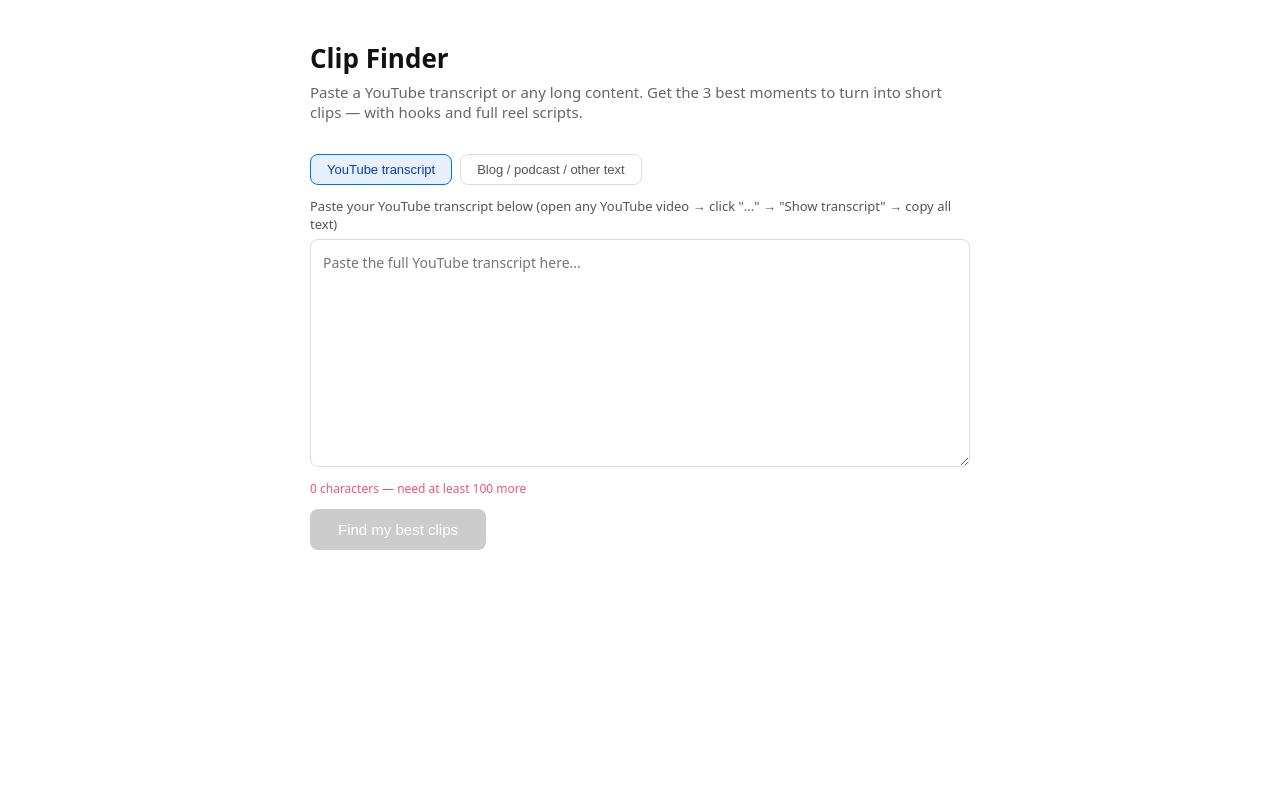
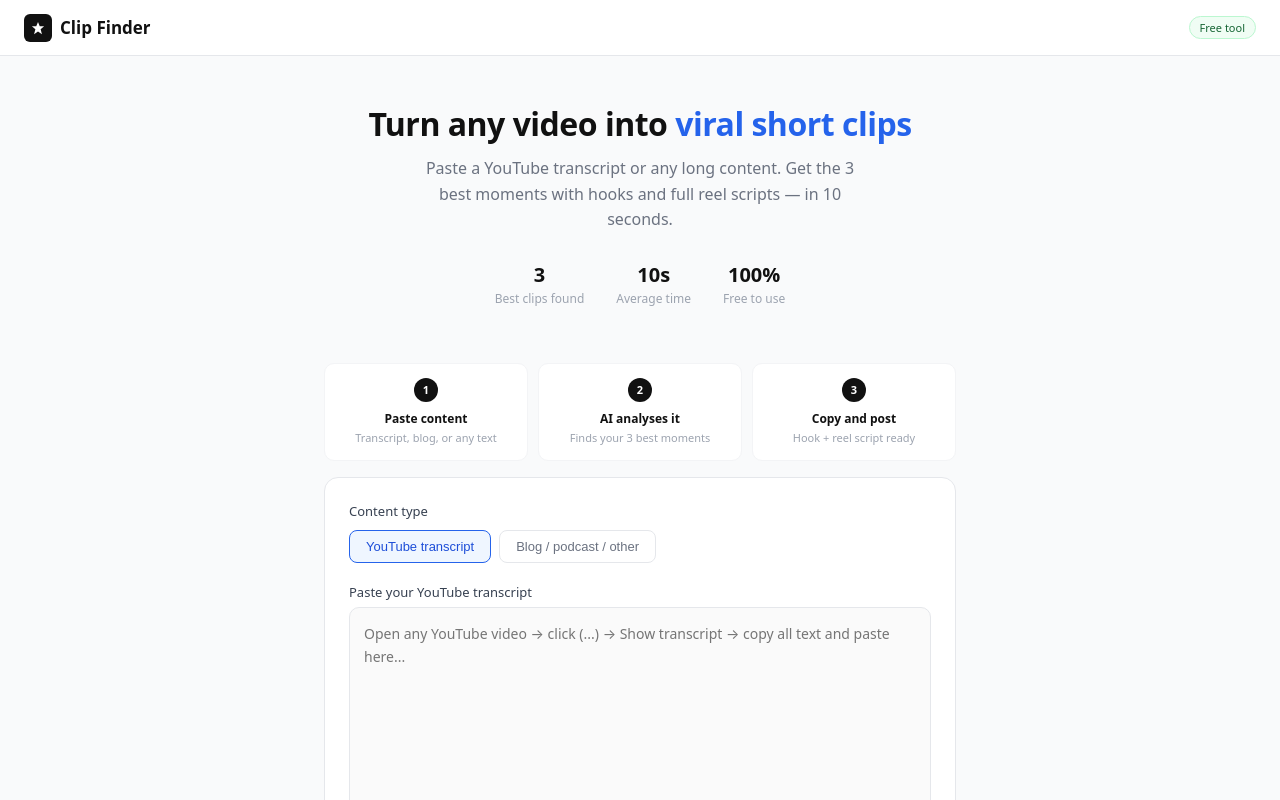
Before and after one commit to venkatbonala/clip-finder, a Next.js app: page / in a window 1280 px wide. Shown: the top 800 px of the page. Built offline with nearby package versions, Linux system fonts and the light colour scheme.

Commit message:
new professional UI

```diff
--- a/pages/index.tsx
+++ b/pages/index.tsx
@@ -4,7 +4,7 @@ import Head from 'next/head';
 export default function Home() {
   const [content, setContent] = useState('');
   const [contentType, setContentType] = useState('transcript');
-  const [results, setResults] = useState(null);
+  const [results, setResults] = useState<any>(null);
   const [loading, setLoading] = useState(false);
   const [error, setError] = useState('');
   const [copied, setCopied] = useState('');
@@ -14,140 +14,150 @@ export default function Home() {
     setLoading(true);
     setError('');
     setResults(null);
-
     try {
       const res = await fetch('/api/analyze', {
         method: 'POST',
         headers: { 'Content-Type': 'application/json' },
         body: JSON.stringify({ content, contentType }),
       });
-
       const data = await res.json();
-
-      if (!res.ok) {
-        setError(data.error || 'Something went wrong.');
-      } else {
-        setResults(data);
-      }
-    } catch (err) {
+      if (!res.ok) setError(data.error || 'Something went wrong.');
+      else setResults(data);
+    } catch {
       setError('Network error. Make sure the server is running.');
     } finally {
       setLoading(false);
     }
   }
 
-  function copyText(text, key) {
+  function copyText(text: string, key: string) {
     navigator.clipboard.writeText(text);
     setCopied(key);
     setTimeout(() => setCopied(''), 2000);
   }
 
-  const s = {
-    wrap: { maxWidth: '700px', margin: '0 auto', padding: '40px 20px', fontFamily: 'system-ui, sans-serif' },
-    h1: { fontSize: '26px', fontWeight: '600', marginBottom: '6px', color: '#111' },
-    sub: { color: '#666', fontSize: '15px', marginBottom: '32px' },
-    toggleWrap: { display: 'flex', gap: '8px', marginBottom: '12px' },
-    toggleBtn: (active) => ({
-      padding: '7px 16px', borderRadius: '8px', border: '1px solid',
-      borderColor: active ? '#0070f3' : '#ddd',
-      background: active ? '#e8f0fe' : 'white',
-      color: active ? '#0040c1' : '#555',
-      fontWeight: active ? '500' : '400',
-      cursor: 'pointer', fontSize: '13px'
-    }),
-    label: { fontSize: '13px', color: '#555', marginBottom: '6px', display: 'block' },
-    textarea: { width: '100%', padding: '12px', fontSize: '14px', border: '1px solid #ddd', borderRadius: '8px', resize: 'vertical', fontFamily: 'inherit', lineHeight: '1.6' },
-    btn: (disabled) => ({ marginTop: '12px', padding: '12px 28px', background: disabled ? '#ccc' : '#0070f3', color: 'white', border: 'none', borderRadius: '8px', fontSize: '15px', cursor: disabled ? 'not-allowed' : 'pointer', fontWeight: '500' }),
-    errBox: { marginTop: '20px', padding: '12px 16px', background: '#fff0f0', border: '1px solid #fcc', borderRadius: '8px', color: '#c00', fontSize: '14px' },
-    clipCard: { border: '1px solid #e5e7eb', borderRadius: '12px', padding: '20px', marginBottom: '20px', background: 'white' },
-    clipNum: { fontSize: '12px', fontWeight: '600', color: '#0070f3', textTransform: 'uppercase', letterSpacing: '0.05em', marginBottom: '4px' },
-    timestamp: { fontSize: '13px', color: '#888', marginBottom: '12px' },
-    sectionLabel: { fontSize: '11px', fontWeight: '600', textTransform: 'uppercase', letterSpacing: '0.06em', color: '#999', marginBottom: '4px', marginTop: '14px' },
-    hookText: { fontSize: '16px', fontWeight: '500', color: '#111', lineHeight: '1.5', marginBottom: '4px' },
-    whyText: { fontSize: '13px', color: '#666', fontStyle: 'italic', marginBottom: '4px' },
-    scriptBox: { background: '#f8f9fa', border: '1px solid #eee', borderRadius: '8px', padding: '14px', fontSize: '14px', color: '#333', lineHeight: '1.75', whiteSpace: 'pre-wrap' },
-    copyBtn: (active) => ({ marginTop: '8px', padding: '5px 14px', fontSize: '12px', border: '1px solid #ddd', borderRadius: '6px', cursor: 'pointer', background: active ? '#f0fff4' : 'white', color: active ? '#27500A' : '#555' }),
-    resultHeader: { fontSize: '18px', fontWeight: '600', color: '#111', marginBottom: '4px' },
-    resultSub: { fontSize: '13px', color: '#888', marginBottom: '20px' },
-  };
-
   return (
     <>
       <Head>
-        <title>Clip Finder — Turn long videos into viral short clips</title>
-        <meta name="description" content="Paste any transcript or text. Get the 3 best clip moments with hooks and full reel scripts." />
+        <title>Clip Finder — Turn any video into viral short clips</title>
+        <meta name="description" content="Paste a YouTube transcript. Get the 3 best clip moments with hooks and full reel scripts in 10 seconds." />
+        <style>{`
+          * { box-sizing: border-box; margin: 0; padding: 0; }
+          body { font-family: system-ui, -apple-system, sans-serif; background: #f9fafb; color: #111; }
+          textarea:focus { outline: none; border-color: #2563eb !important; background: #fff !important; }
+          button:hover { opacity: 0.85; }
+        `}</style>
       </Head>
 
-      <main style={s.wrap}>
-        <h1 style={s.h1}>Clip Finder</h1>
-        <p style={s.sub}>Paste a YouTube transcript or any long content. Get the 3 best moments to turn into short clips — with hooks and full reel scripts.</p>
+      <nav style={{ background: '#fff', borderBottom: '1px solid #e5e7eb', padding: '0 24px', height: '56px', display: 'flex', alignItems: 'center', justifyContent: 'space-between' }}>
+        <div style={{ fontSize: '17px', fontWeight: 700, color: '#111', display: 'flex', alignItems: 'center', gap: '8px' }}>
+          <div style={{ width: '28px', height: '28px', background: '#111', borderRadius: '6px', display: 'flex', alignItems: 'center', justifyContent: 'center' }}>
+            <svg width="14" height="14" viewBox="0 0 16 16" fill="white"><path d="M8 1L10 6H15L11 9.5L12.5 15L8 12L3.5 15L5 9.5L1 6H6L8 1Z"/></svg>
+          </div>
+          Clip Finder
+        </div>
+        <div style={{ fontSize: '11px', fontWeight: 500, padding: '3px 10px', borderRadius: '20px', background: '#f0fdf4', color: '#166534', border: '1px solid #bbf7d0' }}>Free tool</div>
+      </nav>
 
-        <form onSubmit={handleSubmit}>
-          <div style={s.toggleWrap}>
-            <button type="button" style={s.toggleBtn(contentType === 'transcript')} onClick={() => setContentType('transcript')}>
-              YouTube transcript
-            </button>
-            <button type="button" style={s.toggleBtn(contentType === 'general')} onClick={() => setContentType('general')}>
-              Blog / podcast / other text
-            </button>
+      <div style={{ padding: '48px 24px 24px', maxWidth: '680px', margin: '0 auto', textAlign: 'center' }}>
+        <h1 style={{ fontSize: '32px', fontWeight: 700, color: '#111', lineHeight: 1.25, marginBottom: '12px', letterSpacing: '-0.5px' }}>
+          Turn any video into <span style={{ color: '#2563eb' }}>viral short clips</span>
+        </h1>
+        <p style={{ fontSize: '16px', color: '#6b7280', lineHeight: 1.6, maxWidth: '460px', margin: '0 auto 28px' }}>
+          Paste a YouTube transcript or any long content. Get the 3 best moments with hooks and full reel scripts — in 10 seconds.
+        </p>
+        <div style={{ display: 'flex', justifyContent: 'center', gap: '32px', marginBottom: '32px' }}>
+          {[['3', 'Best clips found'], ['10s', 'Average time'], ['100%', 'Free to use']].map(([num, label]) => (
+            <div key={label} style={{ textAlign: 'center' }}>
+              <div style={{ fontSize: '20px', fontWeight: 700, color: '#111' }}>{num}</div>
+              <div style={{ fontSize: '12px', color: '#9ca3af', marginTop: '2px' }}>{label}</div>
+            </div>
+          ))}
+        </div>
+      </div>
+
+      <div style={{ maxWidth: '680px', margin: '0 auto', padding: '0 24px 60px' }}>
+
+        <div style={{ display: 'grid', gridTemplateColumns: 'repeat(3,1fr)', gap: '10px', marginBottom: '16px' }}>
+          {[['1', 'Paste content', 'Transcript, blog, or any text'], ['2', 'AI analyses it', 'Finds your 3 best moments'], ['3', 'Copy and post', 'Hook + reel script ready']].map(([n, t, d]) => (
+            <div key={n} style={{ background: '#fff', border: '1px solid #f3f4f6', borderRadius: '10px', padding: '14px', textAlign: 'center' }}>
+              <div style={{ width: '24px', height: '24px', background: '#111', color: '#fff', borderRadius: '50%', fontSize: '11px', fontWeight: 700, display: 'flex', alignItems: 'center', justifyContent: 'center', margin: '0 auto 8px' }}>{n}</div>
+              <div style={{ fontSize: '12px', fontWeight: 600, color: '#111', marginBottom: '3px' }}>{t}</div>
+              <div style={{ fontSize: '11px', color: '#9ca3af', lineHeight: 1.5 }}>{d}</div>
+            </div>
+          ))}
+        </div>
+
+        <div style={{ background: '#fff', border: '1px solid #e5e7eb', borderRadius: '14px', padding: '24px', marginBottom: '16px' }}>
+          <div style={{ fontSize: '13px', fontWeight: 500, color: '#374151', marginBottom: '10px' }}>Content type</div>
+          <div style={{ display: 'flex', gap: '8px', marginBottom: '20px' }}>
+            {['transcript', 'general'].map(type => (
+              <button key={type} onClick={() => setContentType(type)} style={{ padding: '8px 16px', borderRadius: '8px', border: `1.5px solid ${contentType === type ? '#2563eb' : '#e5e7eb'}`, fontSize: '13px', fontWeight: 500, cursor: 'pointer', background: contentType === type ? '#eff6ff' : '#fff', color: contentType === type ? '#1d4ed8' : '#6b7280' }}>
+                {type === 'transcript' ? 'YouTube transcript' : 'Blog / podcast / other'}
+              </button>
+            ))}
           </div>
 
-          <label style={s.label}>
-            {contentType === 'transcript'
-              ? 'Paste your YouTube transcript below (open any YouTube video → click "..." → "Show transcript" → copy all text)'
-              : 'Paste your blog post, podcast notes, or any long-form content below'}
-          </label>
-
+          <div style={{ fontSize: '13px', fontWeight: 500, color: '#374151', marginBottom: '6px' }}>
+            {contentType === 'transcript' ? 'Paste your YouTube transcript' : 'Paste your long-form content'}
+          </div>
           <textarea
             value={content}
             onChange={e => setContent(e.target.value)}
-            placeholder={contentType === 'transcript'
-              ? "Paste the full YouTube transcript here..."
-              : "Paste your blog post, article, podcast notes, or any long content here..."}
-            rows={9}
-            style={s.textarea}
+            rows={8}
+            placeholder={contentType === 'transcript' ? 'Open any YouTube video → click (...) → Show transcript → copy all text and paste here...' : 'Paste your blog post, podcast notes, or any long content here...'}
+            style={{ width: '100%', padding: '14px', fontSize: '14px', border: '1.5px solid #e5e7eb', borderRadius: '10px', resize: 'vertical', fontFamily: 'inherit', lineHeight: 1.65, color: '#111', background: '#fafafa', minHeight: '160px' }}
           />
-
-          <div style={{ marginTop: '8px', fontSize: '12px', color: content.length < 100 ? '#e57' : '#999' }}>
-            {content.length} characters {content.length < 100 ? `— need at least ${100 - content.length} more` : '— ready'}
+          <div style={{ fontSize: '12px', marginTop: '6px', marginBottom: '16px', color: content.length < 100 ? '#ef4444' : '#16a34a' }}>
+            {content.length} characters {content.length < 100 ? `— need ${100 - content.length} more to continue` : '— ready to go'}
           </div>
 
-          <button type="submit" disabled={loading || content.length < 100} style={s.btn(loading || content.length < 100)}>
+          <button onClick={handleSubmit} disabled={loading || content.length < 100} style={{ width: '100%', padding: '14px', background: loading || content.length < 100 ? '#d1d5db' : '#111', color: '#fff', border: 'none', borderRadius: '10px', fontSize: '15px', fontWeight: 600, cursor: loading || content.length < 100 ? 'not-allowed' : 'pointer', display: 'flex', alignItems: 'center', justifyContent: 'center', gap: '8px' }}>
             {loading ? 'Finding best clips...' : 'Find my best clips'}
           </button>
-        </form>
+        </div>
 
-        {error && <div style={s.errBox}>{error}</div>}
+        {error && <div style={{ background: '#fef2f2', border: '1px solid #fecaca', borderRadius: '10px', padding: '14px 16px', fontSize: '14px', color: '#dc2626', marginBottom: '16px' }}>{error}</div>}
 
         {results && (
-          <div style={{ marginTop: '40px' }}>
-            <p style={s.resultHeader}>Your 3 best clip moments</p>
-            <p style={s.resultSub}>Copy the hook and script for each clip. Use them in CapCut, Instagram Reels, or TikTok.</p>
+          <div style={{ background: '#fff', border: '1px solid #e5e7eb', borderRadius: '14px', padding: '24px' }}>
+            <div style={{ marginBottom: '20px', paddingBottom: '16px', borderBottom: '1px solid #f3f4f6' }}>
+              <div style={{ fontSize: '17px', fontWeight: 700, color: '#111' }}>Your 3 best clip moments</div>
+              <div style={{ fontSize: '13px', color: '#9ca3af', marginTop: '3px' }}>Copy the hook and script — paste into CapCut or record on camera</div>
+            </div>
 
-            {results.clips.map((clip, i) => (
-              <div key={i} style={s.clipCard}>
-                <div style={s.clipNum}>Clip {clip.clipNumber}</div>
-                <div style={s.timestamp}>Suggested timestamp: {clip.timestamp}</div>
+            {results.clips.map((clip: any, i: number) => (
+              <div key={i} style={{ border: '1px solid #e5e7eb', borderRadius: '12px', overflow: 'hidden', marginBottom: '14px' }}>
+                <div style={{ padding: '14px 16px', background: '#f9fafb', borderBottom: '1px solid #f3f4f6', display: 'flex', alignItems: 'center', gap: '10px' }}>
+                  <div style={{ width: '26px', height: '26px', background: '#111', color: '#fff', borderRadius: '6px', fontSize: '11px', fontWeight: 700, display: 'flex', alignItems: 'center', justifyContent: 'center', flexShrink: 0 }}>{clip.clipNumber}</div>
+                  <div>
+                    <div style={{ fontSize: '13px', fontWeight: 600, color: '#111' }}>Clip {clip.clipNumber}</div>
+                    <div style={{ fontSize: '11px', color: '#9ca3af', marginTop: '1px' }}>Suggested timestamp: {clip.timestamp}</div>
+                  </div>
+                </div>
+                <div style={{ padding: '16px' }}>
+                  <div style={{ fontSize: '10px', fontWeight: 700, textTransform: 'uppercase', letterSpacing: '.08em', color: '#9ca3af', marginBottom: '6px' }}>Hook — first line of your reel</div>
+                  <div style={{ fontSize: '15px', fontWeight: 600, color: '#111', lineHeight: 1.5, marginBottom: '12px', padding: '12px', background: '#fffbeb', border: '1px solid #fef3c7', borderRadius: '8px' }}>{clip.hook}</div>
 
-                <div style={s.sectionLabel}>Hook — first line of your reel</div>
-                <div style={s.hookText}>{clip.hook}</div>
-                <button style={s.copyBtn(copied === `hook-${i}`)} onClick={() => copyText(clip.hook, `hook-${i}`)}>
-                  {copied === `hook-${i}` ? 'Copied!' : 'Copy hook'}
-                </button>
+                  <div style={{ fontSize: '10px', fontWeight: 700, textTransform: 'uppercase', letterSpacing: '.08em', color: '#9ca3af', marginBottom: '6px' }}>Why this works</div>
+                  <div style={{ fontSize: '13px', color: '#6b7280', marginBottom: '14px', fontStyle: 'italic', paddingLeft: '10px', borderLeft: '2px solid #e5e7eb' }}>{clip.whyItWorks}</div>
 
-                <div style={s.sectionLabel}>Why this clip works</div>
-                <div style={s.whyText}>{clip.whyItWorks}</div>
+                  <div style={{ fontSize: '10px', fontWeight: 700, textTransform: 'uppercase', letterSpacing: '.08em', color: '#9ca3af', marginBottom: '6px' }}>Full reel script — read this on camera</div>
+                  <div style={{ background: '#f9fafb', border: '1px solid #f3f4f6', borderRadius: '8px', padding: '14px', fontSize: '13px', color: '#374151', lineHeight: 1.75, whiteSpace: 'pre-wrap', marginBottom: '10px' }}>{clip.reelScript}</div>
 
-                <div style={s.sectionLabel}>Full reel script — read this on camera</div>
-                <div style={s.scriptBox}>{clip.reelScript}</div>
-                <button style={s.copyBtn(copied === `script-${i}`)} onClick={() => copyText(clip.reelScript, `script-${i}`)}>
-                  {copied === `script-${i}` ? 'Copied!' : 'Copy full script'}
-                </button>
+                  <div style={{ display: 'flex', gap: '8px' }}>
+                    {[['hook', clip.hook, 'Copy hook'], ['script', clip.reelScript, 'Copy full script']].map(([key, text, label]) => (
+                      <button key={key} onClick={() => copyText(text as string, `${key}-${i}`)} style={{ padding: '7px 14px', fontSize: '12px', fontWeight: 500, border: '1px solid', borderColor: copied === `${key}-${i}` ? '#bbf7d0' : '#e5e7eb', borderRadius: '7px', cursor: 'pointer', background: copied === `${key}-${i}` ? '#f0fdf4' : '#fff', color: copied === `${key}-${i}` ? '#166534' : '#374151' }}>
+                        {copied === `${key}-${i}` ? 'Copied!' : label}
+                      </button>
+                    ))}
+                  </div>
+                </div>
               </div>
             ))}
           </div>
         )}
-      </main>
+      </div>
     </>
   );
 }
```
